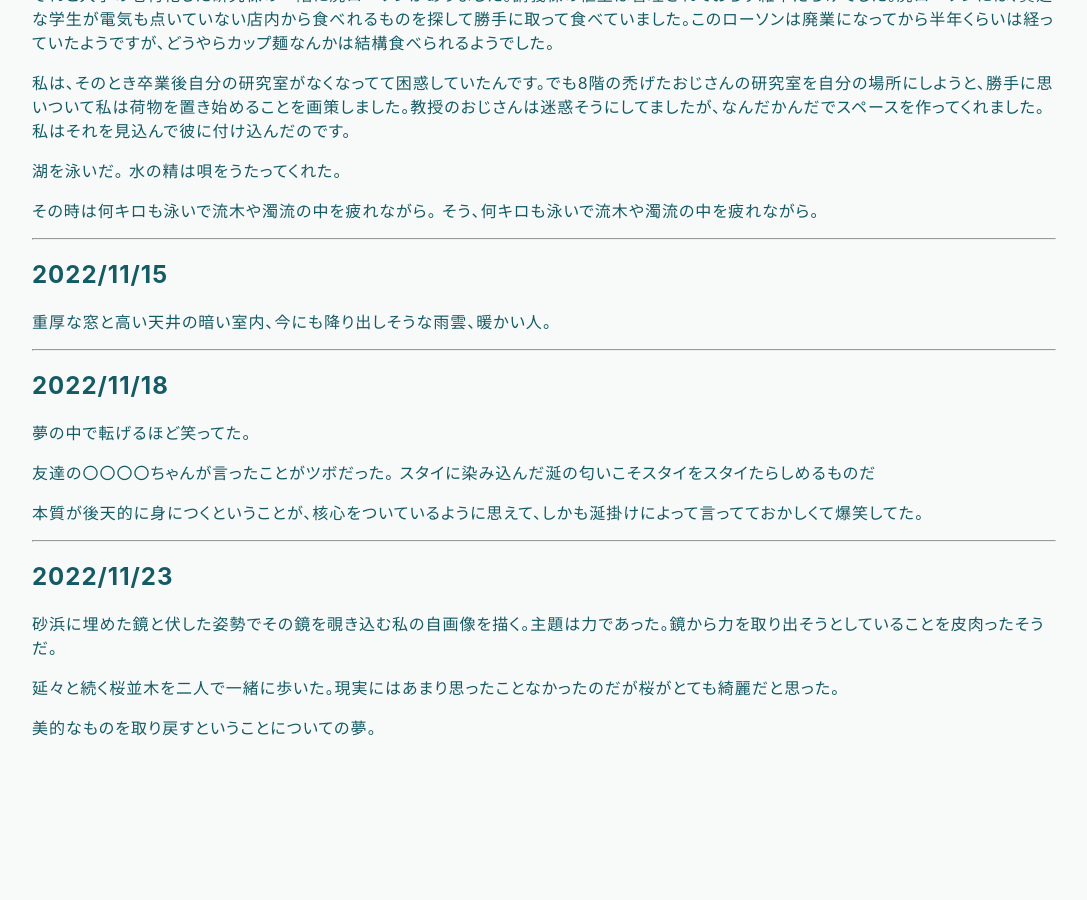
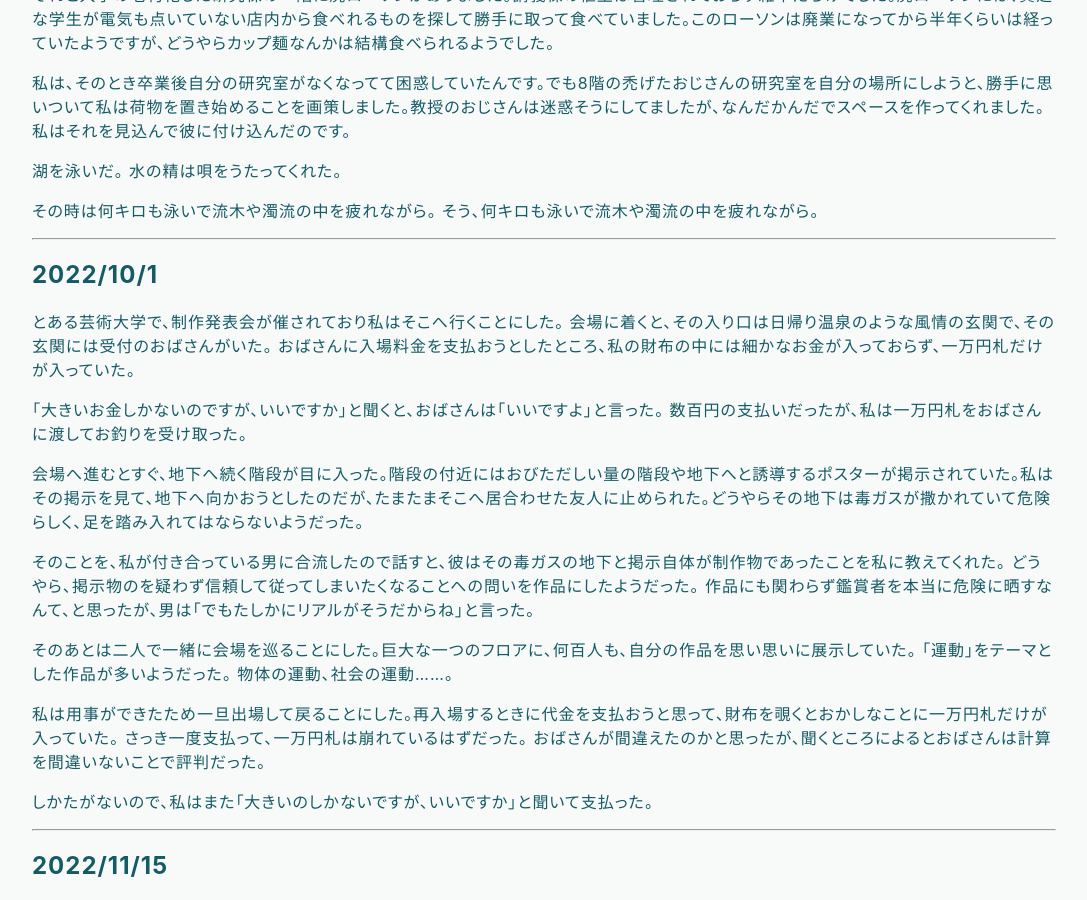
Before and after one commit to hihumi-riku/hihumi-riku.github.io, a Jekyll site: the page built from _posts/2023-06-24-dream_2022.md, in a window 1280 px wide and 900 px high, scrolled down 1278 px. Shown: the whole window, without its empty margins (96-1183 px from the left). Built offline with Jekyll 4.4.1, drawn with Linux system fonts in a browser that asks for light colours.

Commit message:
Update 2023-06-24-dream_2022.md

```diff
--- a/_posts/2023-06-24-dream_2022.md
+++ b/_posts/2023-06-24-dream_2022.md
@@ -59,14 +59,45 @@ title: 2022年の夢日記
 そう、何キロも泳いで流木や濁流の中を疲れながら。
 
 ---
-<a id="4"></a>
-<a href="#4"></a>
+<a id="5"></a>
+<a href="#5"></a>
+## 2022/10/1
+
+とある芸術大学で、制作発表会が催されており私はそこへ行くことにした。
+会場に着くと、その入り口は日帰り温泉のような風情の玄関で、その玄関には受付のおばさんがいた。
+おばさんに入場料金を支払おうとしたところ、私の財布の中には細かなお金が入っておらず、一万円札だけが入っていた。
+
+「大きいお金しかないのですが、いいですか」と聞くと、おばさんは「いいですよ」と言った。
+数百円の支払いだったが、私は一万円札をおばさんに渡してお釣りを受け取った。
+
+会場へ進むとすぐ、地下へ続く階段が目に入った。階段の付近にはおびただしい量の階段や地下へと誘導するポスターが掲示されていた。私はその掲示を見て、地下へ向かおうとしたのだが、たまたまそこへ居合わせた友人に止められた。どうやらその地下は毒ガスが撒かれていて危険らしく、足を踏み入れてはならないようだった。
+
+そのことを、私が付き合っている男に合流したので話すと、彼はその毒ガスの地下と掲示自体が制作物であったことを私に教えてくれた。
+どうやら、掲示物のを疑わず信頼して従ってしまいたくなることへの問いを作品にしたようだった。
+作品にも関わらず鑑賞者を本当に危険に晒すなんて、と思ったが、男は「でもたしかにリアルがそうだからね」と言った。
+
+そのあとは二人で一緒に会場を巡ることにした。巨大な一つのフロアに、何百人も、自分の作品を思い思いに展示していた。
+「運動」をテーマとした作品が多いようだった。
+物体の運動、社会の運動......。
+
+私は用事ができたため一旦出場して戻ることにした。再入場するときに代金を支払おうと思って、財布を覗くとおかしなことに一万円札だけが入っていた。
+さっき一度支払って、一万円札は崩れているはずだった。
+おばさんが間違えたのかと思ったが、聞くところによるとおばさんは計算を間違いないことで評判だった。
+
+しかたがないので、私はまた「大きいのしかないですが、いいですか」と聞いて支払った。
+
+
+
+
+---
+<a id="6"></a>
+<a href="#6"></a>
 ## 2022/11/15
 重厚な窓と高い天井の暗い室内、今にも降り出しそうな雨雲、暖かい人。
 
 ---
-<a id="5"></a>
-<a href="#5"></a>
+<a id="7"></a>
+<a href="#7"></a>
 ## 2022/11/18
 夢の中で転げるほど笑ってた。
 
@@ -76,8 +107,8 @@ title: 2022年の夢日記
 本質が後天的に身につくということが、核心をついているように思えて、しかも涎掛けによって言ってておかしくて爆笑してた。
 
 ---
-<a id="6"></a>
-<a href="#6"></a>
+<a id="8"></a>
+<a href="#8"></a>
 ## 2022/11/23
 砂浜に埋めた鏡と伏した姿勢でその鏡を覗き込む私の自画像を描く。主題は力であった。鏡から力を取り出そうとしていることを皮肉ったそうだ。
 
```
